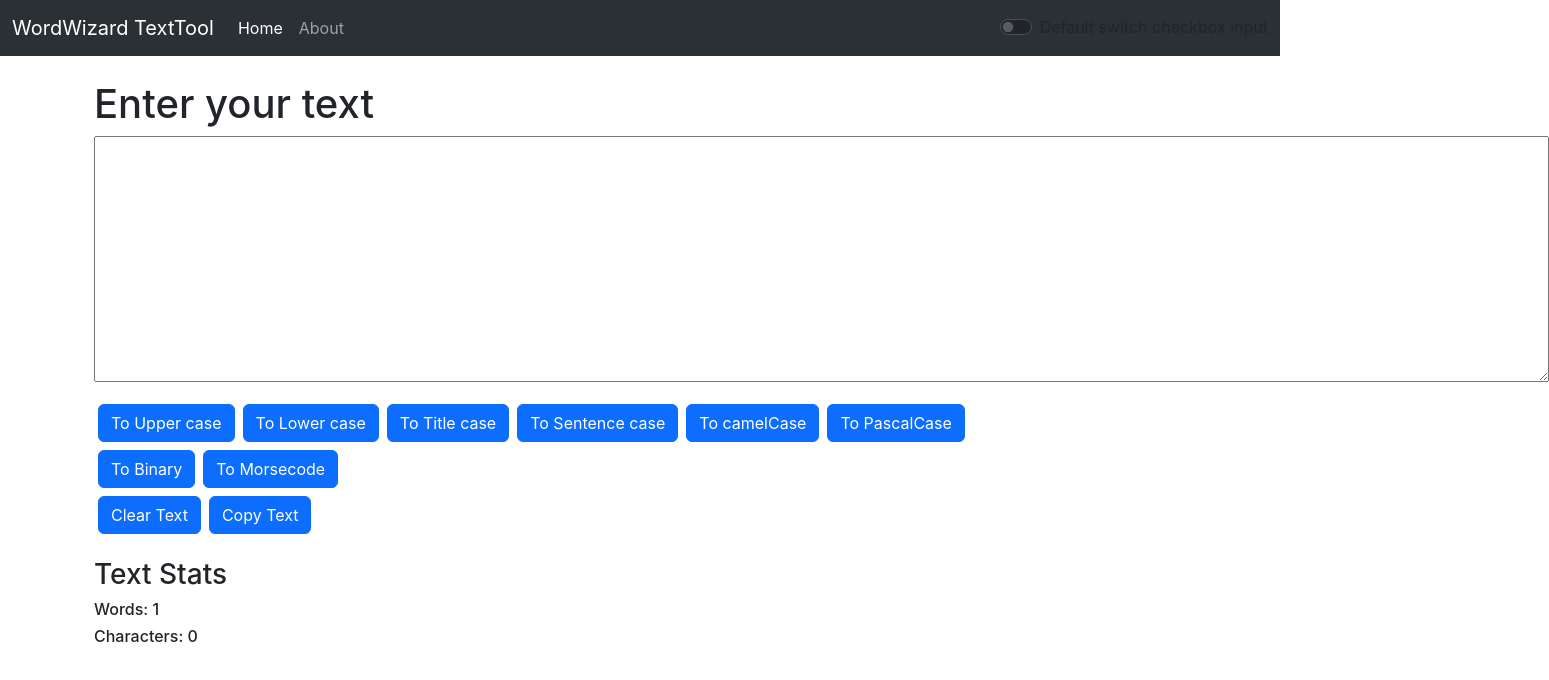
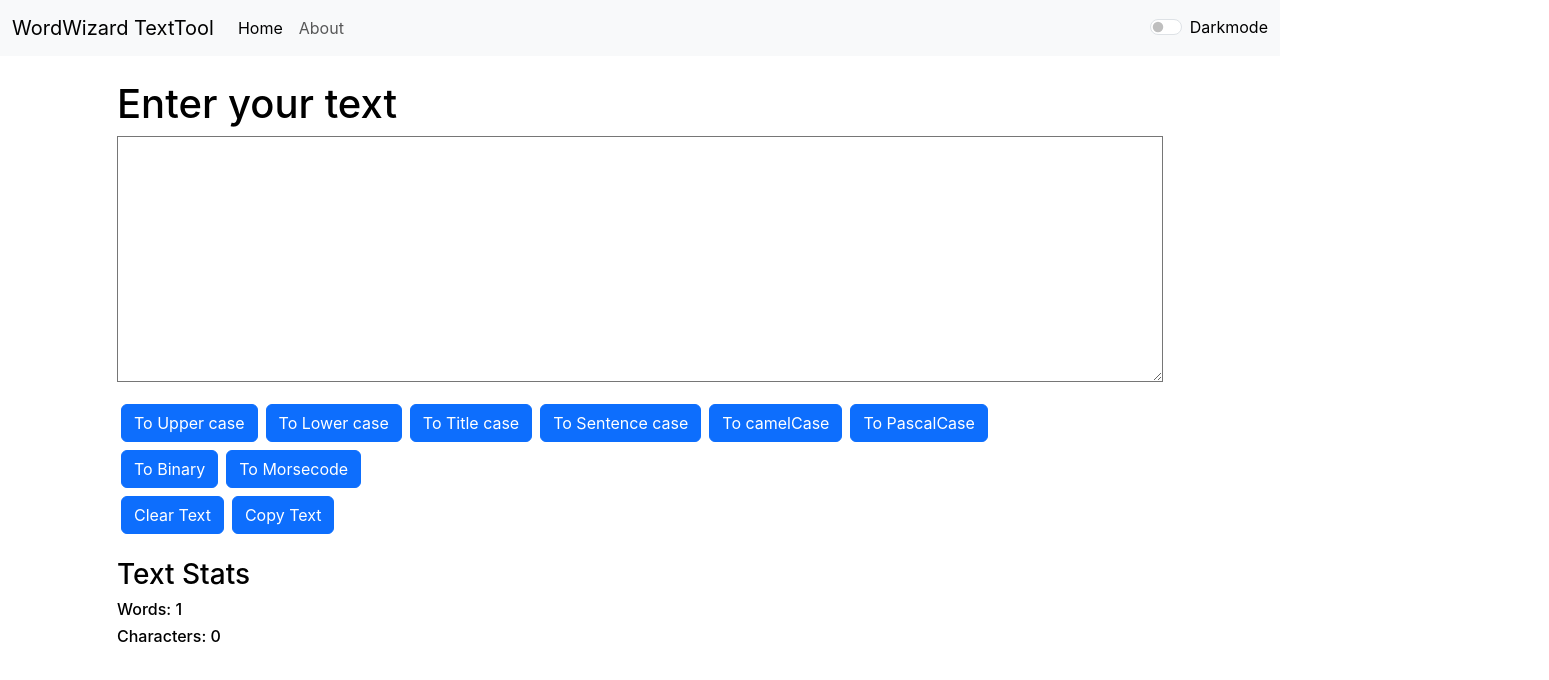
Before and after one commit to Muazzamkhan03/WordWizard-TextTool, a React (Create React App) app: page / in a window 1280 px wide. Shown: the top 680 px of the page, 1549 px wide, since content can reach past the window. Built offline with nearby package versions, Linux system fonts and the light colour scheme.

Commit message:
feat: Implemented dark mode toggling

```diff
--- a/src/App.jsx
+++ b/src/App.jsx
@@ -9,9 +9,9 @@ function App() {
 
   return (
     <>
-    <Nav />
-    <div className="container">
-    <Form />
+    <Nav mode = {mode} toggle = {setMode}/>
+    <div className="container" style={{display: 'flex', justifyContent: 'center'}}>
+    <Form mode = {mode}/>
     </div>
     </>
   );
--- a/src/Components/Form.jsx
+++ b/src/Components/Form.jsx
@@ -1,17 +1,17 @@
 import React, { useState } from 'react';
 
 
-export default function Form() {
+export default function Form({mode}) {
 
     const [text, setText] = useState('');
 
     return (
-        <>
-            <div className="container my-4">
+        <div>
+            <div className="container my-4" style={{color: mode==='light'?'#000000':'#FFFFFF'}}>
                 <h1>Enter your text</h1>
                 <form>
                     <div className="mb-3">
-                        <textarea name="text" id="text" cols="140" rows="10" value={text} onChange={(e) => setText(e.target.value)}></textarea>
+                        <textarea name="text" id="text" cols="100" rows="10" value={text} onChange={(e) => setText(e.target.value)} style={{color: mode==='light'?'#000000':'#000080', backgroundColor: mode==='light'?'#FFFFFF':'#87929e'}}></textarea>
                     </div>
                 </form>
                 <button type="button" className="btn btn-primary mx-1" onClick={/*TODO: Implement the handlers */ () => console.log('c')}>To Upper case</button>
@@ -31,11 +31,11 @@ export default function Form() {
                     <button type="button" className="btn btn-primary mx-1" onClick={/*TODO: Implement the handlers */ () => console.log('c')}>Copy Text</button>
                 </div>
             </div>
-            <div className="container">
+            <div className="container" style={{color: mode==='light'?'#000000':'#FFFFFF'}}>
                 <h3>Text Stats</h3>
                 <h6>Words: {text.split(' ').length}</h6>
                 <h6>Characters: {text.length}</h6>
             </div>
-        </>
+        </div>
     )
 }
--- a/src/Components/Nav.jsx
+++ b/src/Components/Nav.jsx
@@ -1,8 +1,19 @@
-import React from 'react';
+import React, {useState} from 'react';
 
-export default function Nav() {
+export default function Nav({mode, toggle}) {
+  const toggleMode = ()=>{
+    if(mode === 'light'){
+      toggle('dark');
+      document.body.style.backgroundColor = '#0d1319';
+    }
+    else{
+      toggle('light');
+      document.body.style.backgroundColor = 'white';
+    }
+  }
+
   return (
-    <nav className="navbar navbar-expand-lg bg-body-tertiary" data-bs-theme="dark">
+    <nav className="navbar navbar-expand-lg bg-body-tertiary" data-bs-theme={mode}>
       <div className="container-fluid">
         <a className="navbar-brand" href="#">WordWizard TextTool</a>
         <button className="navbar-toggler" type="button" data-bs-toggle="collapse" data-bs-target="#navbarSupportedContent" aria-controls="navbarSupportedContent" aria-expanded="false" aria-label="Toggle navigation">
@@ -19,8 +30,8 @@ export default function Nav() {
           </ul>
           <form class="d-flex" role="search">
             <div class="form-check form-switch">
-              <input class="form-check-input" type="checkbox" role="switch" id="flexSwitchCheckDefault" />
-              <label class="form-check-label" for="flexSwitchCheckDefault">Default switch checkbox input</label>
+              <input class="form-check-input" type="checkbox" role="switch" id="flexSwitchCheckDefault" onClick={toggleMode}/>
+              <label class="form-check-label" for="flexSwitchCheckDefault" style={{color: mode==='light'?'#000000':'#FFFFFF'}}>Darkmode</label>
             </div>
           </form>
         </div>
```
